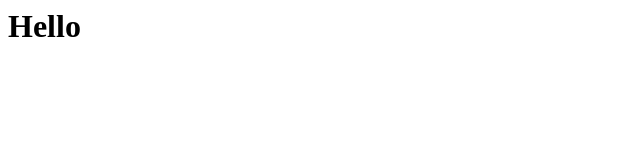
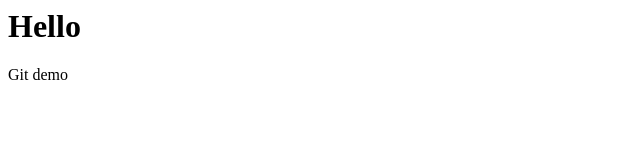
Before and after one commit to AlishaMehtaNEU/git-test, a plain HTML site: page index.html in a window 1280 px wide. Shown: the full height of the page, 0-640 px from the left. Drawn offline with Linux system fonts and the light colour scheme.

Commit message:
Added Git Test

```diff
--- a/index.html
+++ b/index.html
@@ -1,5 +1,6 @@
 <html>
 	<body>
 		<h1> Hello </h1>
+		<p> Git demo </p>
 	</body>
 </html>
```
